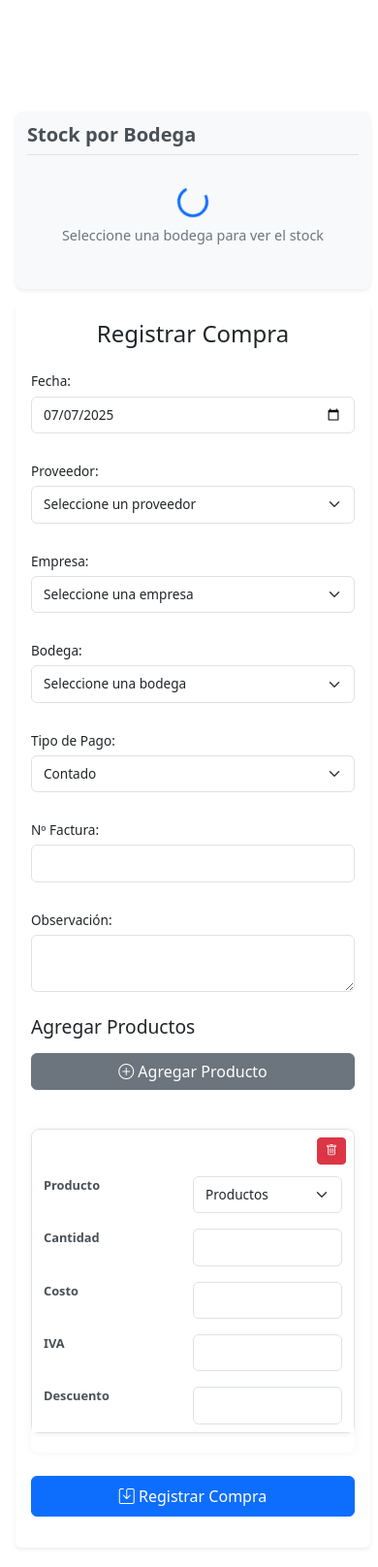
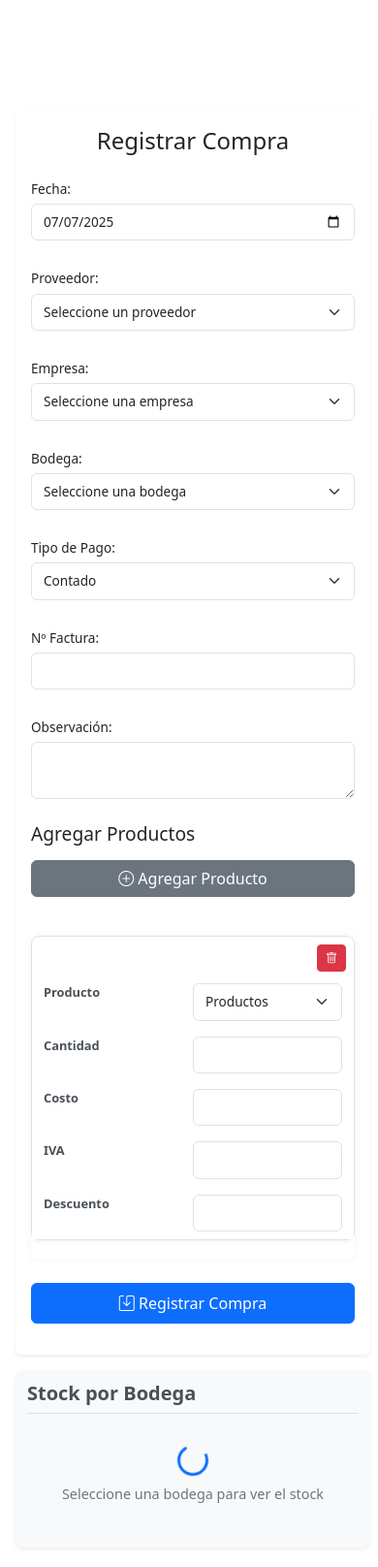
Before and after one commit to Delgado16/Granja_Avicola_FERDEL, a Flask app: page /compras in a window 390 px wide. Shown: the part 80-1696 px from the top of the page at 97% size. Run offline with Flask 3, Linux system fonts and the light colour scheme; a user stored in the database is signed in; some libraries are stand-ins or nearby versions.

Commit message:
mejor diseño!

```diff
--- a/Templates/compras.html
+++ b/Templates/compras.html
@@ -185,14 +185,14 @@
     }
 
     /* Estilos para pantallas grandes (desktop) */
-    @media (min-width: 1200px) {
+    @media (min-width: 992px) {
         .stock-container {
             flex: 0 0 380px;
         }
     }
 
     /* Estilos para pantallas medianas (tablets) */
-    @media (max-width: 992px) {
+    @media (max-width: 991.98px) {
         .split-container {
             flex-direction: column;
             gap: 1rem;
@@ -201,9 +201,9 @@
         .stock-container {
             flex: 1;
             max-height: none;
-            order: -1;
             position: static;
             max-height: 300px;
+            order: 1; /* Cambiado a order: 1 para que aparezca después del formulario */
         }
 
         .row.g-3 > [class^="col-"] {
@@ -216,7 +216,7 @@
     }
 
     /* Estilos para pantallas pequeñas (móviles grandes) */
-    @media (max-width: 768px) {
+    @media (max-width: 767.98px) {
         .split-container {
             margin: 0.75rem;
             padding: 0;
@@ -234,7 +234,7 @@
     }
 
     /* Estilos para móviles pequeños (576px y menos) */
-    @media (max-width: 576px) {
+    @media (max-width: 575.98px) {
         .split-container {
             margin: 0.5rem;
             margin-top: calc(var(--navbar-height-sm) + 0.5rem);
@@ -354,7 +354,7 @@
         z-index: 1100;
     }
 
-    @media (max-width: 576px) {
+    @media (max-width: 575.98px) {
         .alert.position-fixed {
             top: calc(var(--navbar-height-sm) + 1rem);
         }
@@ -495,7 +495,7 @@
         </div>
     </div>
 
-    <!-- Contenedor del stock (derecha) -->
+    <!-- Contenedor del stock (derecha en desktop, debajo en móvil) -->
     <div class="stock-container">
         <h3 class="stock-title">Stock por Bodega</h3>
         <div id="stock-loading" class="text-center py-3">
```
Also changed, not shown: 2 other files.
